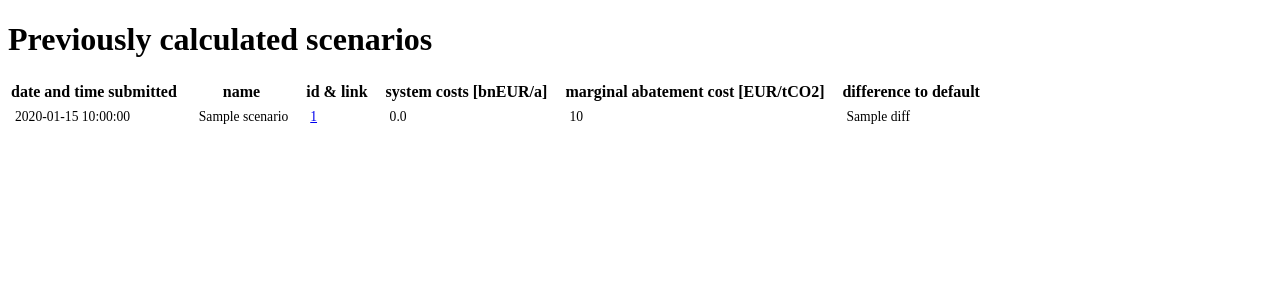
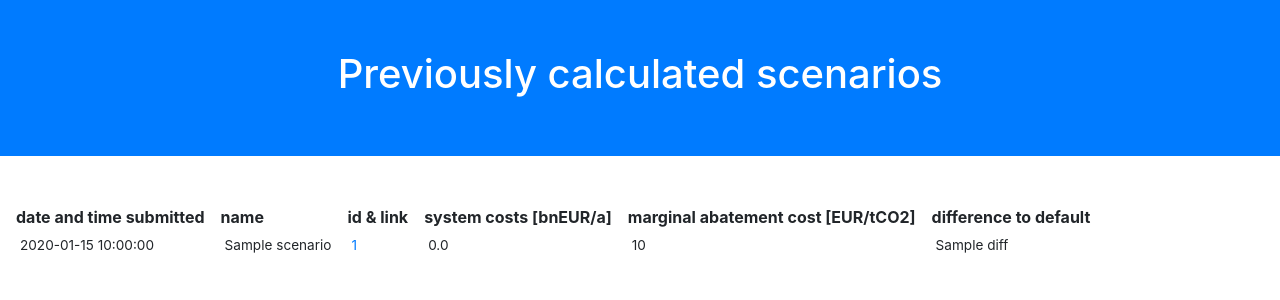
Before and after one commit to PyPSA/pypsa-server, a Flask app: template templates/results.html in a window 1280 px wide. Shown: the top 300 px of the page. Run offline with Flask 2, Linux system fonts and the light colour scheme; the template is opened without the code that fills it: most values are stand-ins (such as "Sample title", 1, 10 or a date in 2020); some libraries are stand-ins or nearby versions.

Commit message:
apply bootstrap to results.html

```diff
--- a/templates/results.html
+++ b/templates/results.html
@@ -4,11 +4,21 @@
     <title>PyPSA server</title>
     <meta charset="utf-8">
     <meta name="viewport" content="width=device-width, initial-scale=1" />
+    <link rel="stylesheet" href="https://stackpath.bootstrapcdn.com/bootstrap/4.3.1/css/bootstrap.min.css" integrity="sha384-ggOyR0iXCbMQv3Xipma34MD+dH/1fQ784/j6cY/iJTQUOhcWr7x9JvoRxT2MZw1T" crossorigin="anonymous">
     <link rel="stylesheet" type="text/css" href="./static/scenarios.css">
   </head>
 
-  <body>
-    <h1>Previously calculated scenarios</h1>
+  <body id="page-top">
+
+    <header class="bg-primary text-white">
+      <div class="container text-center">
+        <h1>Previously calculated scenarios</h1>
+      </div>
+    </header>
+
+    <div class="container-fluid">
+
+    <br></br>
     <table>
       <tr>
 	<th>date and time submitted</th>
@@ -29,5 +39,7 @@
       </tr>
       {% endfor %}
     </table>
+
+  </div>
   </body>
 </html>
```
